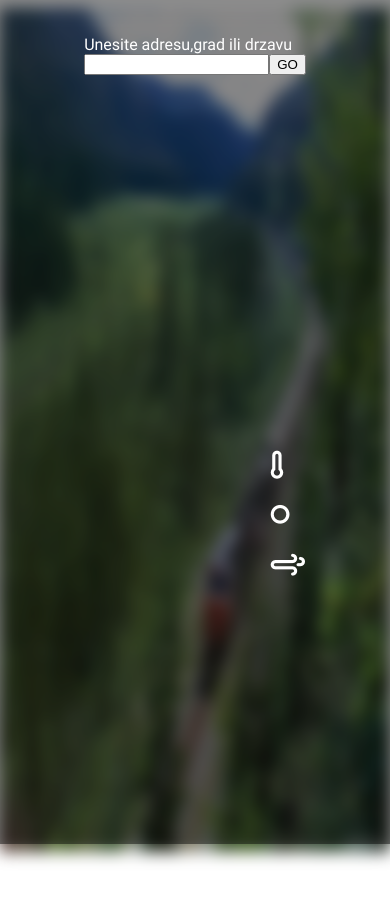
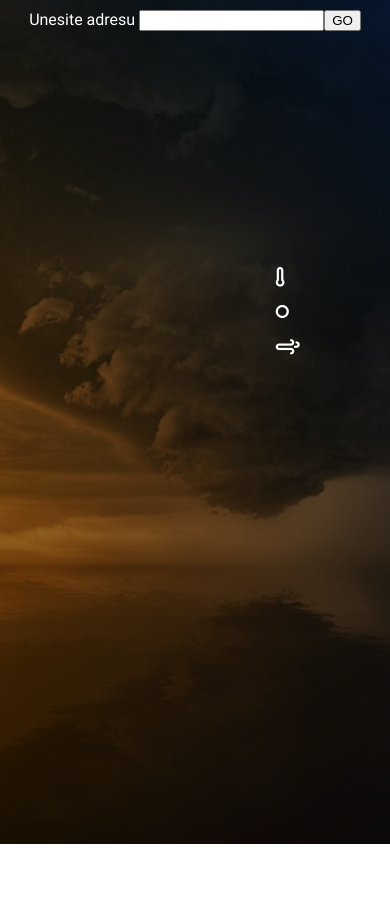
Before and after one commit to Ivantrajko46/weather-app, a plain HTML site: page index.html in a window 390 px wide. After the commit the page ends 844 px from the top, so only its background shows below. Drawn offline with Linux system fonts and the light colour scheme.

Commit message:
Weather app changed and fixed

```diff
--- a/assets/css/style.scss
+++ b/assets/css/style.scss
@@ -25,18 +25,25 @@ b {
 }
 
 body {
-    margin-bottom: 50px;
+    margin: 0;
     padding: 0; // width: 100vw;
-    height: 100vh; //overflow: hidden;
+    height: 100vh;
     display: flex;
     justify-content: center;
     align-items: center;
+    background: {
+        image: url(../images/bg.jpeg);
+        size: cover;
+        repeat: no-repeat;
+        position: center;
+        attachment: fixed;
+    }
 }
 
 img.bg-image {
-    width: 100%;
-    height: 100%;
-    position: fixed; //object-fit: cover;
+    // max-width: 100%;
+    // max-height: 100%;
+    object-fit: cover;
     filter: blur(8px);
 }
 
@@ -57,11 +64,10 @@ div.container-weather {
         // color: rgba(200, 200, 200, .6);
     }
     width: 85%;
-    height: 100%;
+    height: 70%;
     display: flex;
     flex-direction:column;
     justify-content: space-between;
-    padding-top: 100px;
 
     div.current-name-location {
         align-self: flex-start;
@@ -73,7 +79,6 @@ div.container-weather {
         display: flex;
         flex-direction: column;
         align-items: center;
-        padding-top: 30px;
 
         .name {
             font-size: 2rem;
@@ -90,7 +95,6 @@ div.container-weather {
         justify-content: space-between;
         width: 100%;
         height: 100%;
-        margin-top: 35px;
 
         .left {
             display: flex;
@@ -101,19 +105,13 @@ div.container-weather {
             height: 100%;
             color: #fff;
 
-            .temperature-2 {
-                font-size: 20px;
-            }
-
             .temperature {
                 font: {
                     weight: 100;
                     size: 75px;
                 }
-
             }
         }
-
 
         .right {
             display: flex;
@@ -157,6 +155,7 @@ ul.all-day {
     list-style: none;
     display: flex;
     flex-wrap: wrap;
+    height: 360px;
 
     li {
         flex: 1;
@@ -213,22 +212,22 @@ ul.all-day {
 div {
     &.input-address {
         position: absolute;
-        top: 20px;
-        margin-right: auto;
-        margin-left: auto;
+        top: 10px;
         color: white;
-        margin-top: 15px;
-
-        button {}
     }
 }
 
-@media screen and (max-width: 400px) {
-    div.current-temperature {
+@media (max-width:425px) {
+    .current-temperature {
         .left {
             .temperature {
-                font: {
-                    size: 55px !important;
+                font-size: 50px !important;
+            }
+        }
+        .right {
+            li {
+                i {
+                    font-size: 35px !important;
                 }
             }
         }
--- a/assets/js/main.js
+++ b/assets/js/main.js
@@ -59,7 +59,7 @@ $(function() {
             let curentlyRight = $('.current-temperature .right');
 
             curentlyLeft.find('.temperature').html(`${Math.floor(data.currently.temperature)} &#8451;`);
-            curentlyLeft.find('.temperature-2').html(`${data.currently.summary}`);
+            // curentlyLeft.find('.temperature-2').html('');
 
             curentlyRight.find('ul li.mba span').html(`${Math.floor(data.currently.pressure)} mba`);
             curentlyRight.find('ul li.humedity span').html(`${Math.floor(data.currently.humidity * 100)} %`);
--- a/index.html
+++ b/index.html
@@ -5,13 +5,16 @@
     <meta charset="utf-8">
     <meta name="viewport" content="width=device-width, initial-scale=1, shrink-to-fit=no">
     <title>Weather App</title>
+    <!--  <link rel="stylesheet" type="text/css" href="./assets/css/fontawesome-all.min.css">
+    <link rel="stylesheet" type="text/css" href="./assets/css/bootstrap.min.css"> -->
+    <!-- <link href="https://fonts.googleapis.com/css?family=Roboto" rel="stylesheet"> -->
     <link rel="stylesheet" type="text/css" href="./assets/css/animate.css">
     <link rel="stylesheet" type="text/css" href="./assets/css/style.css">
     <link rel="stylesheet" type="text/css" href="./assets/climacon-font/styles.css">
 </head>
 
 <body>
-    <img class="bg-image" src="./assets/images/bg2.jpg">
+    <!-- <img class="bg-image" src="./assets/images/bg2.jpg"> -->
     <div class="bg-mask"></div>
     <div class="container-weather">
         <div class="current-name-location">
@@ -45,9 +48,10 @@
     </div>
 
     <div class="input-address">
-        Unesite adresu,grad ili drzavu <br><input type="text" id="addressInput"><button id="goAddress">GO</button>
+        Unesite adresu <input type="text" id="addressInput"><button id="goAddress">GO</button>
     </div>
     <script type="text/javascript" src="./assets/js/jquery-3.3.1.min.js"></script>
+    <!-- <script type="text/javascript" src="./assets/js/bootstrap.min.js"></script> -->
     <script type="text/javascript" src="./assets/js/main.js"></script>
 </body>
 </body>
```
Also changed, not shown: assets/css/style.css, assets/images/bg.jpeg (added).
